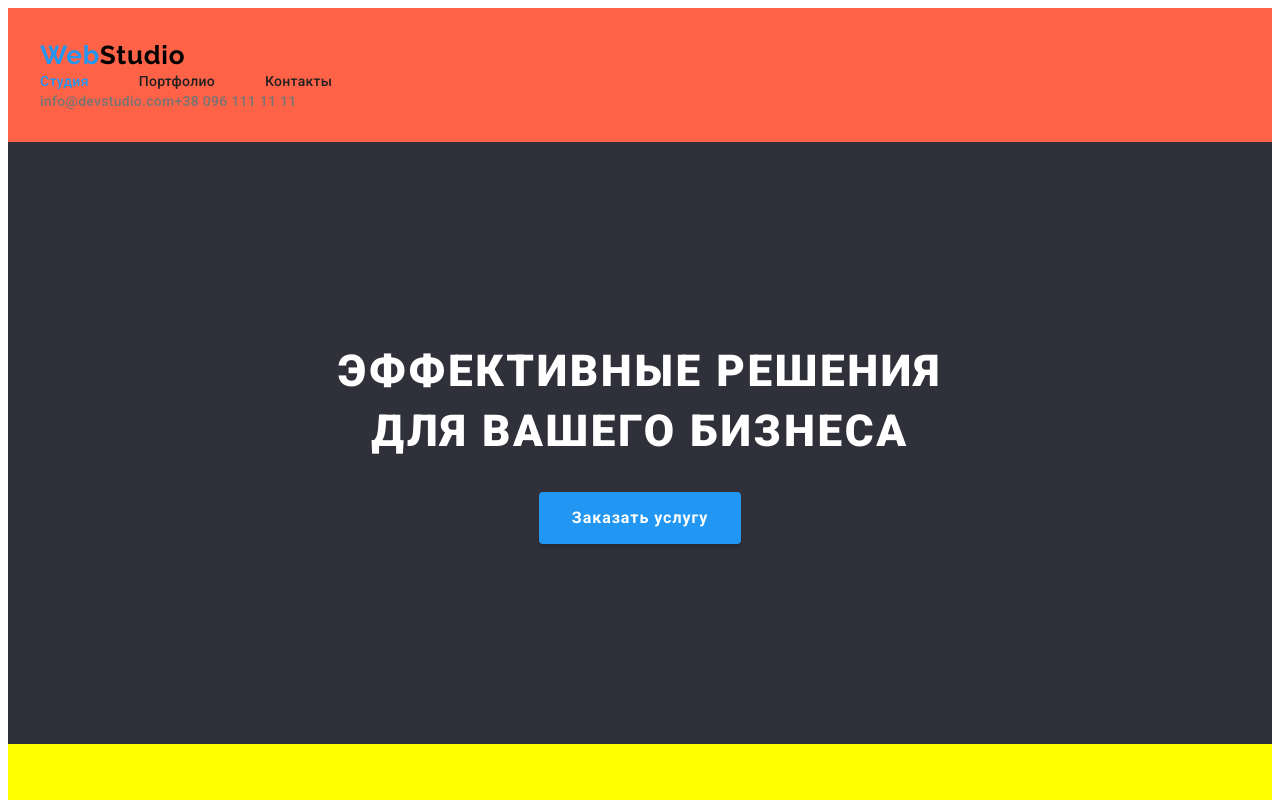
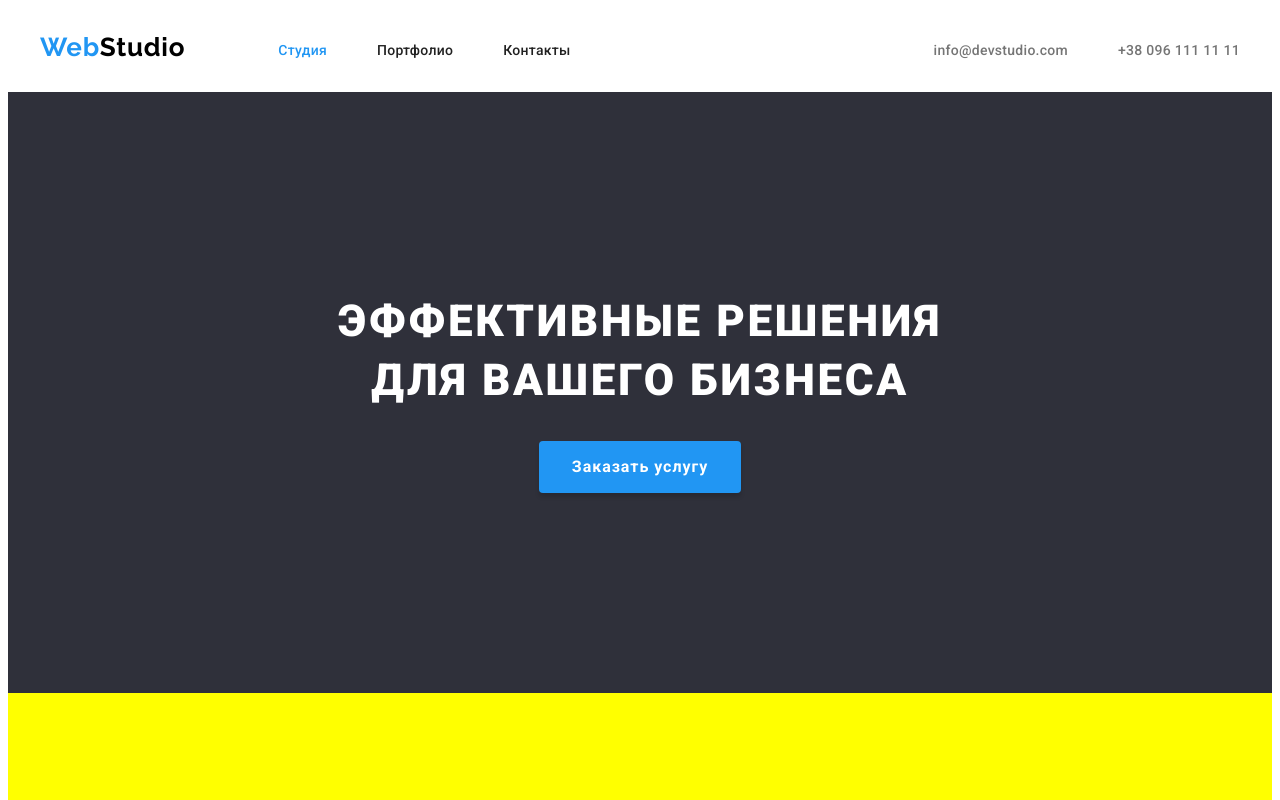
Before and after one commit to FialkaAnutka/goit-markup-hw-03, a plain HTML site: page index.html in a window 1280 px wide. Shown: the top 800 px of the page. Drawn offline with nearby package versions, Linux system fonts and the light colour scheme.

Commit message:
Флексбокс хедер

```diff
--- a/css/styles.css
+++ b/css/styles.css
@@ -71,21 +71,36 @@ color: var(--accent-color);
 
 .header{
     display: block;
-    padding-top: 32px;
-    padding-bottom: 32px;
-    background-color: tomato;
+}
+.header .container{
+    display: flex;
+    align-items: center;
+}
+.header-nav{
+    display: flex;
 }
 .header-list-nav{
     display: flex;
 }
 .header-item{
     margin-right: 50px;
+    padding-top: 32px;
+    padding-bottom: 32px;
 }
 .header-list-nav .header-item:last-child{
     margin-right: 0px;
 }
 .header-list-contact{
     display: flex;
+    margin-left: auto;
+}
+.header-item-contact+.header-item-contact{
+    padding-left: 50px;
+}
+.header-logo{
+    margin-right: 93px;
+    padding-top: 24px;
+    padding-bottom: 25px;
 }
 .header-link {
 font-weight: 500;
--- a/index.html
+++ b/index.html
@@ -18,7 +18,7 @@
   <body>
     <header class="header">
     <div class="container">
-    <nav>
+    <nav class="header-nav">
       <a href="" class="header-logo link">Web<span class="header-logo-studio">Studio</span></a>
       <ul class="header-list-nav list">
         <li class="header-item"><a href="" class="header-link link current">Студия</a></li>
```
